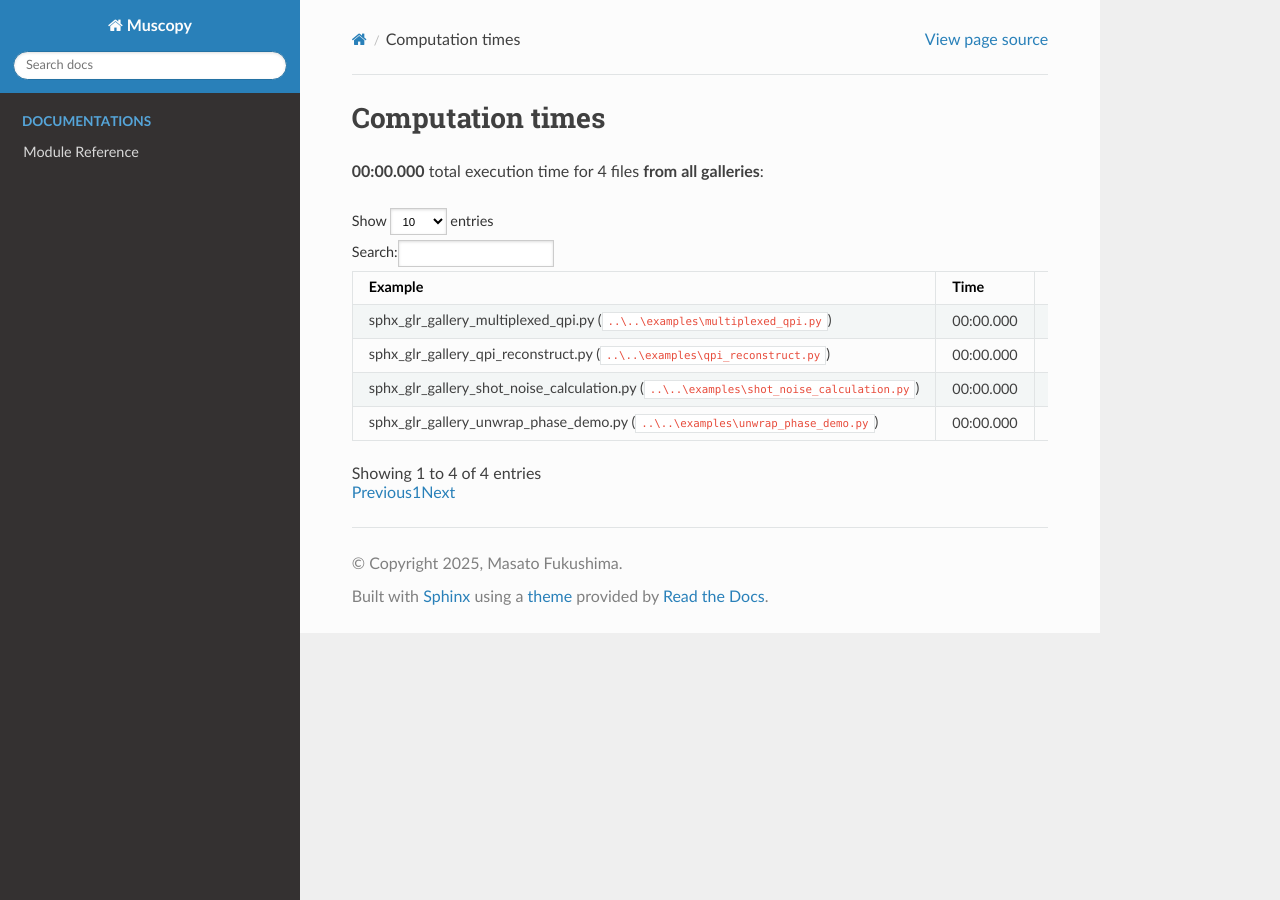
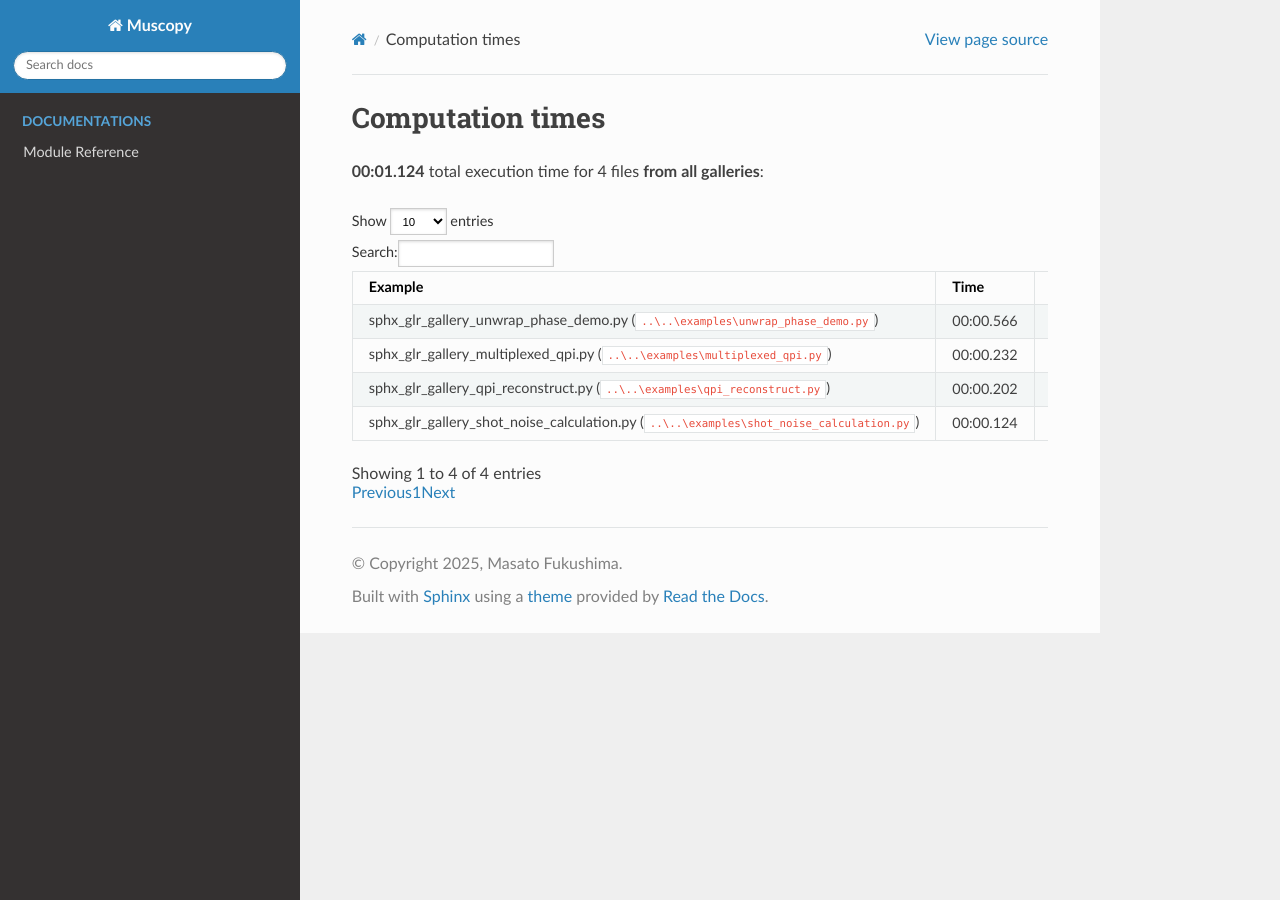
Before and after one commit to Ideguchi-Lab/muscopy, a Sphinx documentation site: the page built from docs/source/sg_execution_times.rst, in a window 1280 px wide. Built offline with Sphinx 7.4.7 and the Read the Docs theme 3.1.0, drawn with Linux system fonts in a browser that asks for light colours; pages that are not in the unit, such as notebooks, are missing from menus; a script that is not in the unit is left out.

```diff
--- a/docs/source/conf.py
+++ b/docs/source/conf.py
@@ -60,8 +60,15 @@ pygments_style = "sphinx"
 pygments_dark_style = "monokai"
 
 sphinx_gallery_conf = {
-    "examples_dirs": ["../../examples"],
-    "gallery_dirs": ["gallery"],
+    "examples_dirs": "../../examples",
+    "gallery_dirs": "gallery",
+    "filename_pattern": r".*\.py",
+    "ignore_pattern": r"__init__\.py",
+    "plot_gallery": True,
+    "run_stale_examples": True,
+    "first_notebook_cell": (
+        "%matplotlib inline\n"
+    ),
     "thumbnail_size": (800, 550),
 }
 
--- a/docs/source/sg_execution_times.rst
+++ b/docs/source/sg_execution_times.rst
@@ -6,7 +6,7 @@
 
 Computation times
 =================
-**00:00.000** total execution time for 4 files **from all galleries**:
+**00:01.124** total execution time for 4 files **from all galleries**:
 
 .. container::
 
@@ -32,15 +32,15 @@ Computation times
    * - Example
      - Time
      - Mem (MB)
+   * - :ref:`sphx_glr_gallery_unwrap_phase_demo.py` (``..\..\examples\unwrap_phase_demo.py``)
+     - 00:00.566
+     - 0.0
    * - :ref:`sphx_glr_gallery_multiplexed_qpi.py` (``..\..\examples\multiplexed_qpi.py``)
-     - 00:00.000
+     - 00:00.232
      - 0.0
    * - :ref:`sphx_glr_gallery_qpi_reconstruct.py` (``..\..\examples\qpi_reconstruct.py``)
-     - 00:00.000
+     - 00:00.202
      - 0.0
    * - :ref:`sphx_glr_gallery_shot_noise_calculation.py` (``..\..\examples\shot_noise_calculation.py``)
-     - 00:00.000
+     - 00:00.124
      - 0.0
-   * - :ref:`sphx_glr_gallery_unwrap_phase_demo.py` (``..\..\examples\unwrap_phase_demo.py``)
-     - 00:00.000
-     - 0.0
```
